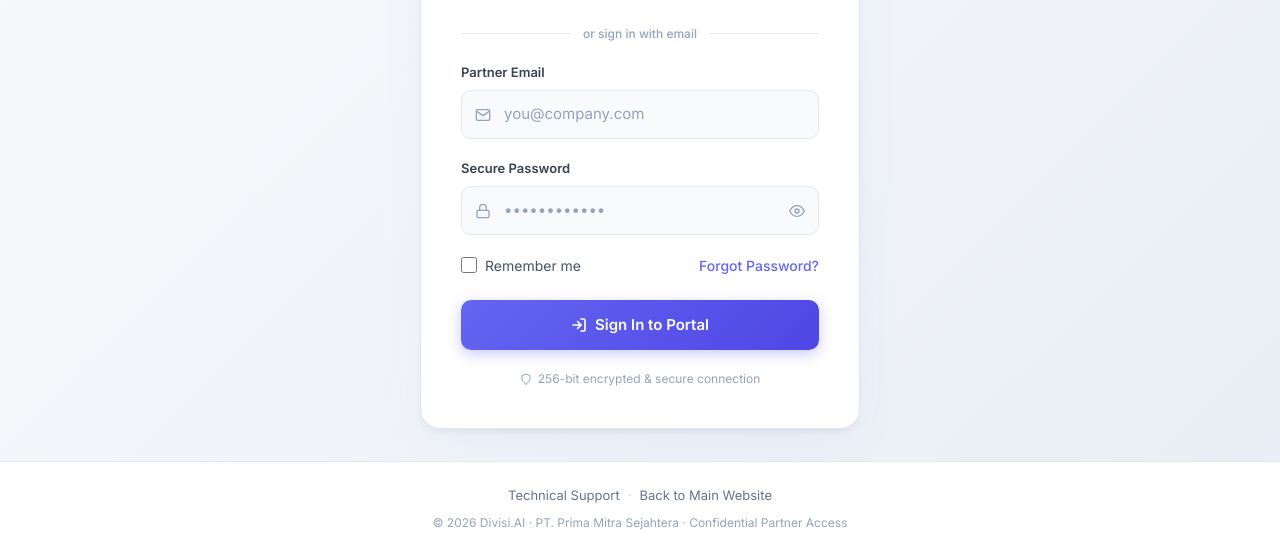
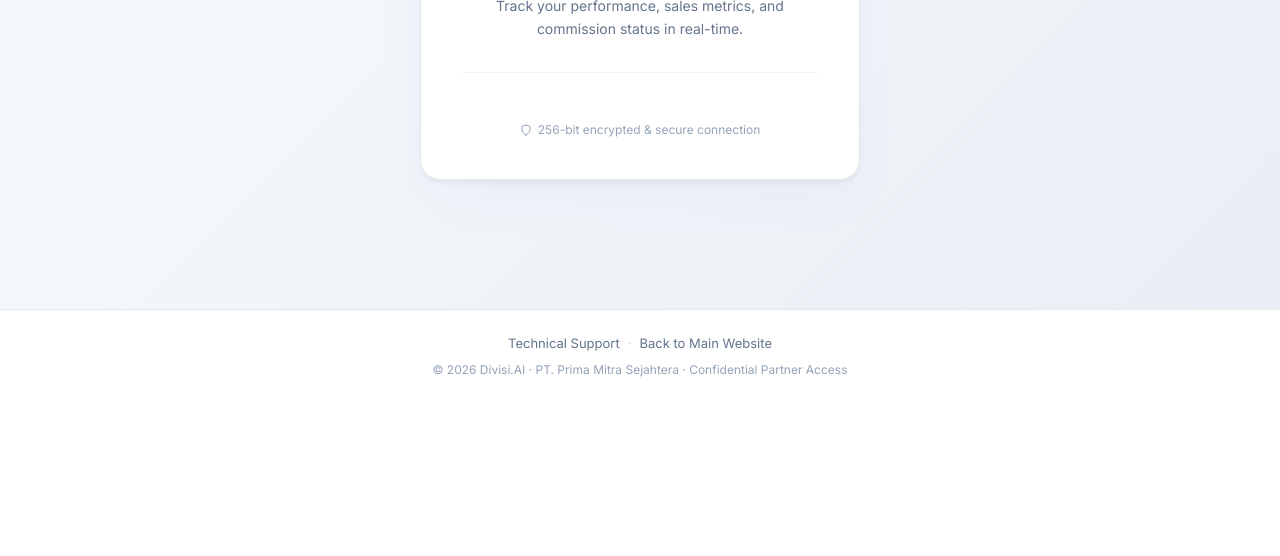
Before and after one commit to shinichi07700/divisi_ai, a website: page partner.html in a window 1280 px wide. Shown: the part 397-953 px from the top of the page. After the commit the page ends 800 px from the top, so only its background shows below. Drawn offline with Linux system fonts and the light colour scheme.

Commit message:
Remove email/password form from Partner Portal - Google Sign-In only

```diff
--- a/partner.html
+++ b/partner.html
@@ -489,73 +489,8 @@
                         </div>
                     </div>
 
-                    <!-- OR divider -->
-                    <div class="or-divider"><span>or sign in with email</span></div>
+                </div>
 
-                    <!-- Email/Password Form -->
-                    <form id="login-form" onsubmit="handleEmailLogin(event)" novalidate>
-
-                        <div class="form-group">
-                            <label class="form-label" for="email">Partner Email</label>
-                            <div class="input-wrapper">
-                                <span class="input-icon">
-                                    <svg width="16" height="16" viewBox="0 0 24 24" fill="none" stroke="currentColor"
-                                        stroke-width="2" stroke-linecap="round" stroke-linejoin="round">
-                                        <path
-                                            d="M4 4h16c1.1 0 2 .9 2 2v12c0 1.1-.9 2-2 2H4c-1.1 0-2-.9-2-2V6c0-1.1.9-2 2-2z" />
-                                        <polyline points="22,6 12,13 2,6" />
-                                    </svg>
-                                </span>
-                                <input type="email" id="email" name="email" class="form-input"
-                                    placeholder="you@company.com" autocomplete="email" required>
-                            </div>
-                        </div>
-
-                        <div class="form-group">
-                            <label class="form-label" for="password">Secure Password</label>
-                            <div class="input-wrapper">
-                                <span class="input-icon">
-                                    <svg width="16" height="16" viewBox="0 0 24 24" fill="none" stroke="currentColor"
-                                        stroke-width="2" stroke-linecap="round" stroke-linejoin="round">
-                                        <rect x="3" y="11" width="18" height="11" rx="2" ry="2" />
-                                        <path d="M7 11V7a5 5 0 0 1 10 0v4" />
-                                    </svg>
-                                </span>
-                                <input type="password" id="password" name="password" class="form-input"
-                                    placeholder="••••••••••••" autocomplete="current-password" required>
-                                <button type="button" class="pw-toggle" onclick="togglePassword()"
-                                    aria-label="Toggle password visibility">
-                                    <svg id="eye-icon" width="16" height="16" viewBox="0 0 24 24" fill="none"
-                                        stroke="currentColor" stroke-width="2" stroke-linecap="round"
-                                        stroke-linejoin="round">
-                                        <path d="M1 12s4-8 11-8 11 8 11 8-4 8-11 8-11-8-11-8z" />
-                                        <circle cx="12" cy="12" r="3" />
-                                    </svg>
-                                </button>
-                            </div>
-                        </div>
-
-                        <div class="form-row">
-                            <label class="checkbox-label">
-                                <input type="checkbox" id="remember" name="remember">
-                                Remember me
-                            </label>
-                            <a href="#" class="forgot-link">Forgot Password?</a>
-                        </div>
-
-                        <button type="submit" class="btn-signin" id="signin-btn">
-                            <svg width="16" height="16" viewBox="0 0 24 24" fill="none" stroke="currentColor"
-                                stroke-width="2.5" stroke-linecap="round" stroke-linejoin="round">
-                                <path d="M15 3h4a2 2 0 0 1 2 2v14a2 2 0 0 1-2 2h-4" />
-                                <polyline points="10 17 15 12 10 7" />
-                                <line x1="15" y1="12" x2="3" y2="12" />
-                            </svg>
-                            Sign In to Portal
-                        </button>
-
-                    </form>
-
-                </div>
 
                 <!-- Security note -->
                 <p class="security-note">
```
